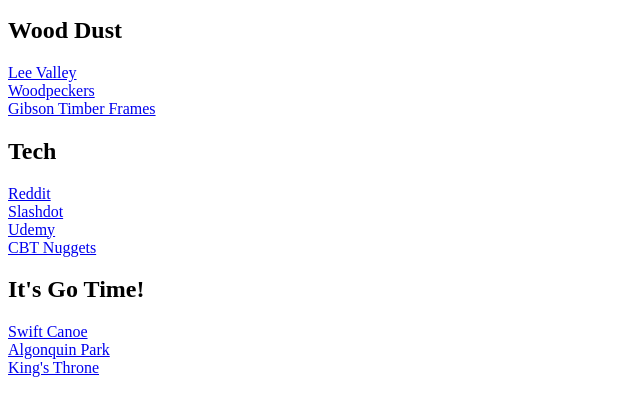
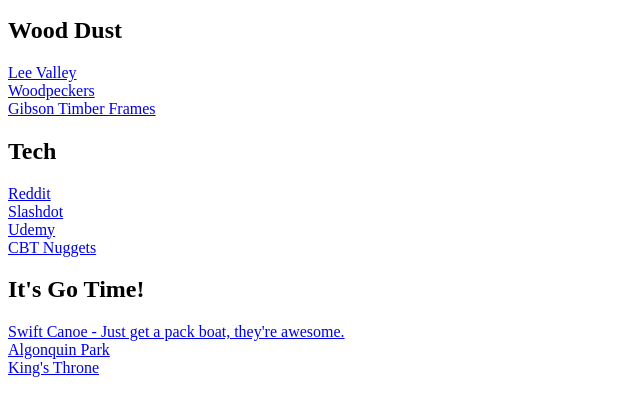
Before and after one commit to jdoherty78/jdoherty78.github.io, a plain HTML site: page index.html in a window 1280 px wide. Shown: the part 119-534 px from the top of the page, without its empty margins (0-640 px from the left). Drawn offline with Linux system fonts and the light colour scheme.

Commit message:
Update index.html

```diff
--- a/index.html
+++ b/index.html
@@ -25,7 +25,7 @@
 
 
 <h2>It's Go Time!</h2>
-<a href="https://swiftcanoe.com/home/" target="_blank">Swift Canoe</a><br>
+<a href="https://swiftcanoe.com/home/" target="_blank">Swift Canoe - Just get a pack boat, they're awesome.</a><br>
 <a href="https://www.algonquinpark.on.ca/index.php" target="_blank">Algonquin Park</a><br>
 <a href="https://www.yukonhiking.ca/kings_throne.html" target="_blank">King's Throne</a><br>
 
```
